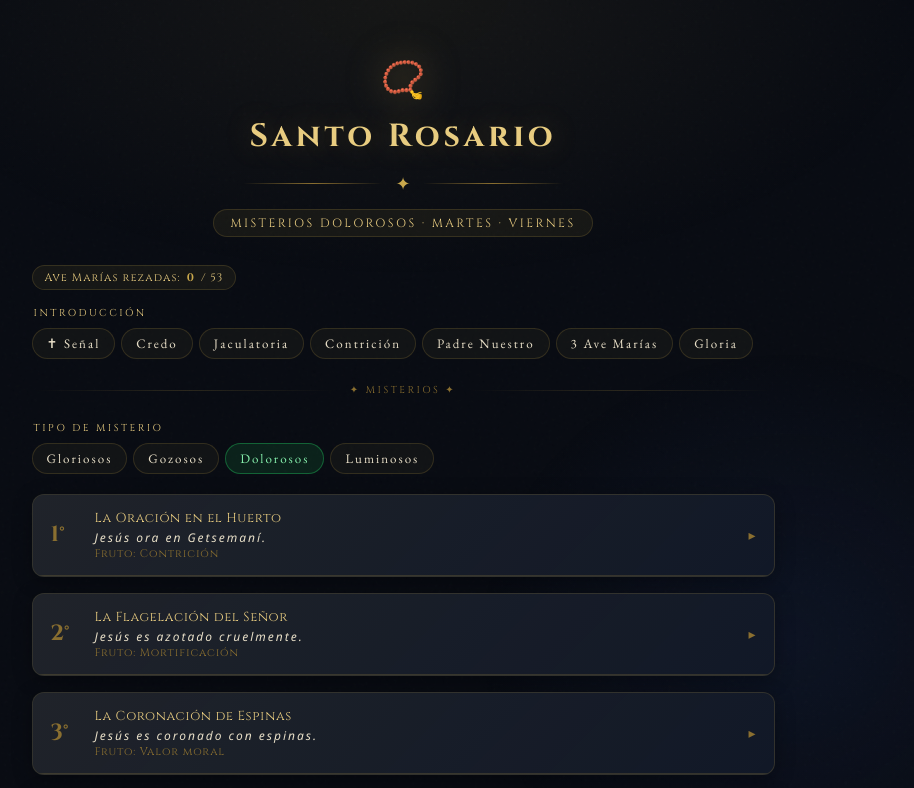
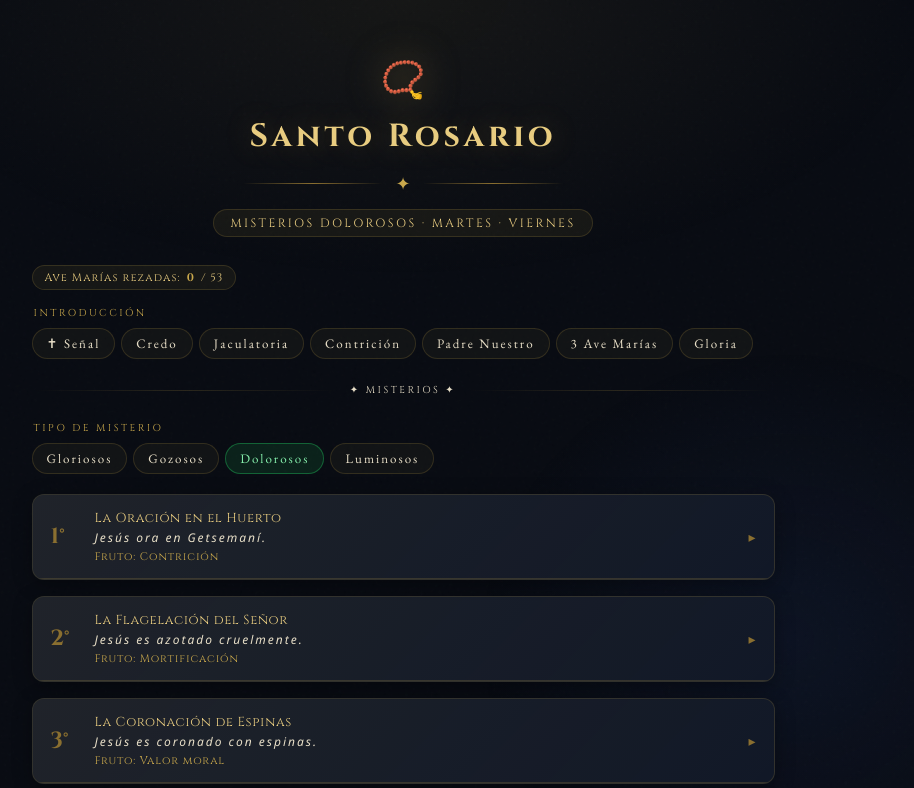
Before and after one commit to VMDiazL/MiRosario, a plain HTML site: page index.html in a window 1280 px wide. Shown: the top 788 px of the page, without its empty margins (237-1151 px from the left). Drawn offline with nearby package versions, Linux system fonts and the light colour scheme.

```diff
--- a/index.html
+++ b/index.html
@@ -766,7 +766,7 @@
       }
 
       .mini-btn {
-        color: var(--text-dim) !important;
+        color: var(--text) !important;
         background: rgba(201, 168, 76, 0.05) !important;
       }
       .mini-btn:hover {
@@ -806,7 +806,8 @@
         letter-spacing: 2px;
       }
       .misterio-fruto {
-        color: var(--gold-dim) !important;
+        color: var(--gold) !important;
+        margin-top: 3px;
       }
       .misterio-toggle {
         color: var(--gold-dim) !important;
@@ -858,13 +859,13 @@
         background: rgba(201, 168, 76, 0.07) !important;
       }
       .nav-label {
-        color: var(--gold-light) !important;
+        color: var(--gold) !important;
       }
       .decena-label {
         color: var(--gold-light) !important;
       }
       .separator span {
-        color: var(--gold-dim) !important;
+        color: var(--text) !important;
       }
       .counter {
         color: var(--gold-light) !important;
@@ -874,7 +875,7 @@
         color: var(--gold) !important;
       }
       .cuentas-reset {
-        color: var(--text-dim) !important;
+        color: var(--text) !important;
         background: transparent !important;
       }
       .footer {
```
